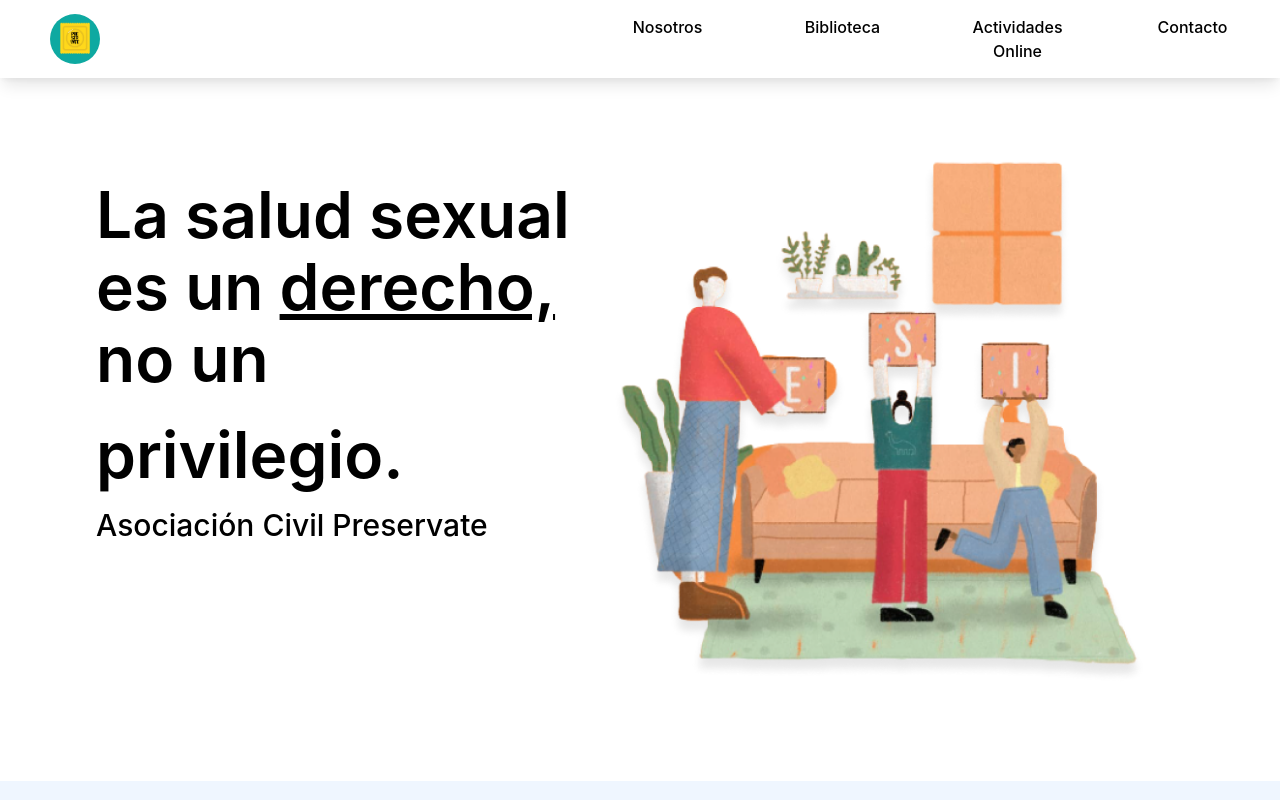
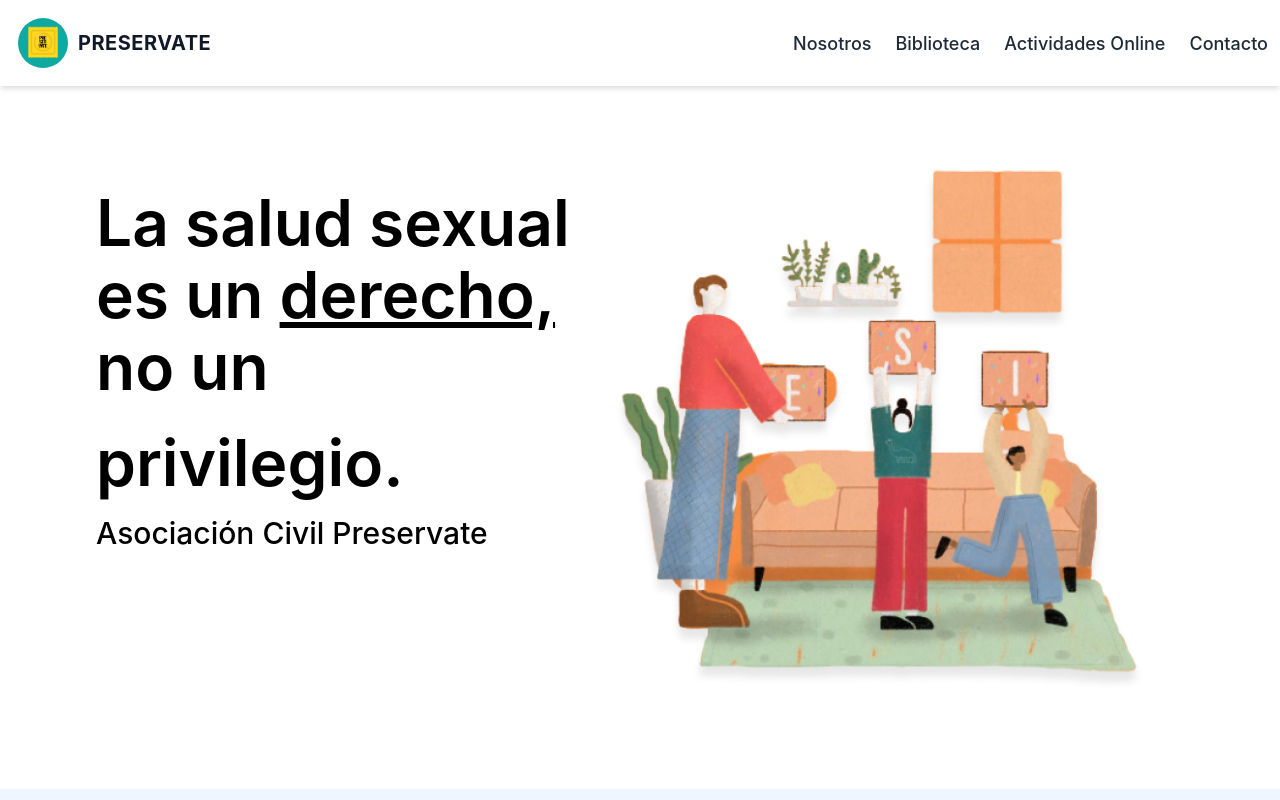
Before and after one commit to giancarlobrusca/preservate-website, a Next.js app: page / in a window 1280 px wide. Shown: the top 800 px of the page. Built offline with nearby package versions, Linux system fonts and the light colour scheme.

Commit message:
add component navbar with resposive functionality and style, didn't delete the header you did Gian, check it out ;)

```diff
--- /dev/null
+++ b/src/components/Navbar/index.tsx
@@ -0,0 +1,84 @@
+import Link from 'next/link';
+import { useState } from 'react';
+
+export const Navbar = () => {
+  const [active, setActive] = useState(false);
+
+  const handleClick = () => {
+    setActive(!active);
+  };
+
+  return (
+    <>
+      <nav className='flex flex-wrap items-center w-full bg-white shadow-md'>
+        <Link href='/'>
+          <a className='inline-flex items-center p-2 mr-4 '>
+            <Link href="/">
+              <a>
+                <img
+                  src="/img/logo.jpg"
+                  alt="Logo Preservate"
+                  className="p-2 transition duration-150 border-2 border-transparent rounded-full"
+                  style={{ width: '70px' }}
+                />
+              </a>
+            </Link>
+            <span className='text-xl font-bold tracking-wide text-gray-900 uppercase hover:text-yellow-300'>
+              PRESERVATE
+            </span>
+          </a>
+        </Link>
+        <button
+          className='inline-flex p-3 ml-auto text-gray-900 rounded outline-none hover:bg-yellow-300 lg:hidden hover:text-white'
+          onClick={handleClick}
+        >
+          <svg
+            className='w-6 h-6'
+            fill='none'
+            stroke='currentColor'
+            viewBox='0 0 24 24'
+            xmlns='http://www.w3.org/2000/svg'
+          >
+            <path
+              strokeLinecap='round'
+              strokeLinejoin='round'
+              strokeWidth={2}
+              d='M4 6h16M4 12h16M4 18h16'
+            />
+          </svg>
+        </button>
+        {/*Note that in this div we will use a ternary operator to decide whether or not to display the content of the div  */}
+        <div
+          className={`${
+            active ? '' : 'hidden'
+          }   w-full lg:inline-flex lg:flex-grow lg:w-auto`}
+        >
+          <div className='flex flex-col items-start w-full lg:inline-flex lg:flex-row lg:ml-auto lg:w-auto lg:items-center lg:h-auto'>
+            <Link href='/nosotros'>
+              <a className='items-center justify-center w-full px-3 py-2 text-lg font-medium text-gray-800 rounded lg:inline-flex lg:w-auto hover:text-yellow-300 '>
+                Nosotros
+              </a>
+            </Link>
+            <Link href='/'>
+              <a className='items-center justify-center w-full px-3 py-2 text-lg font-medium text-gray-800 rounded lg:inline-flex lg:w-auto hover:text-yellow-300'>
+              Biblioteca
+              </a>
+            </Link>
+            <Link href='/'>
+              <a className='items-center justify-center w-full px-3 py-2 text-lg font-medium text-gray-800 rounded lg:inline-flex lg:w-auto hover:text-yellow-300'>
+                Actividades Online
+              </a>
+            </Link>
+            <Link href='/'>
+              <a className='items-center justify-center w-full px-3 py-2 text-lg font-medium text-gray-800 rounded lg:inline-flex lg:w-auto hover:text-yellow-300'>
+                Contacto
+              </a>
+            </Link>
+          </div>
+        </div>
+      </nav>
+    </>
+  );
+};
+
+export default Navbar;
--- a/src/pages/index.tsx
+++ b/src/pages/index.tsx
@@ -1,5 +1,6 @@
 import Head from 'next/head';
-import Header from '../components/Header';
+// import Header from '../components/Header';
+import Navbar from '../components/Navbar';
 import Hero from '../components/Hero';
 import About from '../components/About';
 import Donations from '../components/Donations';
@@ -12,7 +13,8 @@ export default function Home() {
         <title>PRESERVATE</title>
         <link rel="icon" href="/favicon.ico" />
       </Head>
-      <Header />
+      {/* <Header /> */}
+      <Navbar />
       <Hero />
       <About />
       <Donations />
```
